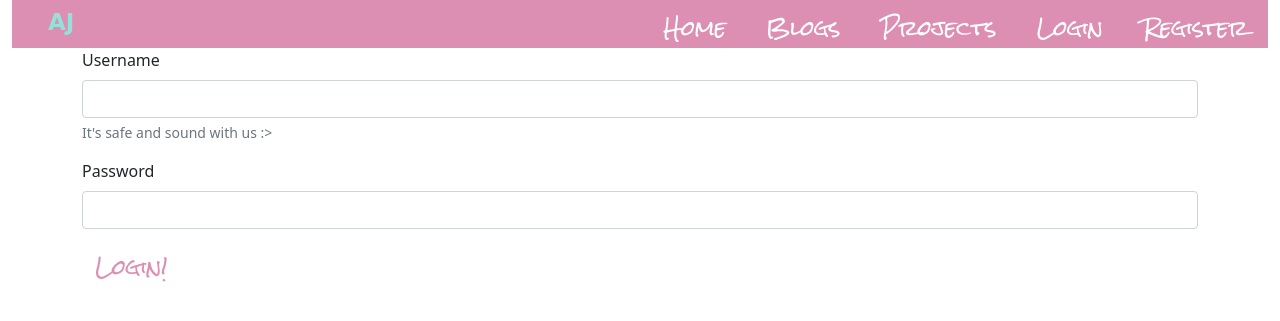
After one commit to aviiiij/serene_space, a Flask app: template app/templates/login.html in a window 1280 px wide. The commit adds this page. Shown: the top 321 px of the page. Run offline with Flask 2, Linux system fonts and the light colour scheme; the template is opened without the code that fills it, so the values that code supplies are empty; some web fonts are replaced.

Commit message:
Add Register and Login Pages

```diff
--- a/app/__init__.py
+++ b/app/__init__.py
@@ -1,5 +1,5 @@
 import os
-from flask import Flask, render_template, send_from_directory, request
+from flask import Flask, render_template, send_from_directory, request, redirect
 from dotenv import load_dotenv
 from werkzeug.security import generate_password_hash, check_password_hash
 from app.db import get_db
@@ -44,7 +44,7 @@ def register():
             return error, 418
 
     ## TODO: Return a register page
-    return "Register Page not yet implemented", 501
+    return render_template('register.html')
 
 
 @app.route('/login', methods=('GET', 'POST'))
@@ -64,12 +64,12 @@ def login():
             error = 'Incorrect password.'
 
         if error is None:
-            return "Login Successful", 200
+            return redirect('/')
         else:
             return error, 418
 
     ## TODO: Return a login page
-    return "Login Page not yet implemented", 501
+    return render_template('login.html')
 
 
 @app.route('/health')
--- /dev/null
+++ b/app/templates/login.html
@@ -0,0 +1,63 @@
+<!DOCTYPE html>
+<html lang="en">
+  <head>
+    <meta charset="UTF-8" />
+    <meta http-equiv="X-UA-Compatible" content="IE=edge" />
+    <meta name="viewport" content="width=device-width, initial-scale=1.0" />
+    <link rel="preconnect" href="https://fonts.gstatic.com" />
+    <link
+      href="https://fonts.googleapis.com/css2?family=Roboto:ital,wght@0,100;0,300;0,400;0,500;0,700;0,900;1,100;1,300;1,400;1,500;1,700;1,900&display=swap"
+      rel="stylesheet"
+    />
+    <!-- <script src="{{url_for('static', filename='js/main.js')}}"></script> -->
+    <link
+      href="https://cdn.jsdelivr.net/npm/bootstrap@5.0.1/dist/css/bootstrap.min.css"
+      rel="stylesheet"
+      integrity="sha384-+0n0xVW2eSR5OomGNYDnhzAbDsOXxcvSN1TPprVMTNDbiYZCxYbOOl7+AMvyTG2x"
+      crossorigin="anonymous"
+    />
+    <link
+      rel="stylesheet"
+      href="{{ url_for('static', filename='styles/main.css') }}"
+    />
+    <link rel="icon" href="./static/img/favicon.ico" type="image/x-icon" />
+    <title>Login</title>
+  </head>
+  <body>
+    <div class="container-fluid">
+      <div id="navbar">{% include 'navbar.html' %}</div>
+      <div class="container">
+        <form action="/login" method='POST'>
+          <div class="mb-3">
+            <label for="username" class="form-label">Username</label>
+            <input
+              type="text"
+              class="form-control"
+              id="username"
+              aria-describedby="userinfo"
+              name="username"
+            />
+            <div id="userinfo" class="form-text">
+              It's safe and sound with us :>
+            </div>
+          </div>
+          <div class="mb-3">
+            <label for="password" class="form-label">Password</label>
+            <input type="password" class="form-control" id="password" name="password"/>
+          </div>
+          <button type="submit" class="btn" value="submit">Login!</button>
+        </form>
+      </div>
+    </div>
+    <script
+    src="https://cdn.jsdelivr.net/npm/@popperjs/core@2.9.2/dist/umd/popper.min.js"
+    integrity="sha384-IQsoLXl5PILFhosVNubq5LC7Qb9DXgDA9i+tQ8Zj3iwWAwPtgFTxbJ8NT4GN1R8p"
+    crossorigin="anonymous"
+  ></script>
+  <script
+    src="https://cdn.jsdelivr.net/npm/bootstrap@5.0.1/dist/js/bootstrap.min.js"
+    integrity="sha384-Atwg2Pkwv9vp0ygtn1JAojH0nYbwNJLPhwyoVbhoPwBhjQPR5VtM2+xf0Uwh9KtT"
+    crossorigin="anonymous"
+  ></script>
+  </body>
+</html>
--- a/app/templates/navbar.html
+++ b/app/templates/navbar.html
@@ -21,6 +21,16 @@
              ><h3>Projects</h3></a
            >
          </li>
+         <li class="nav-item ms-4">
+          <a class="nav-link text-white" href="/login"
+            ><h3>Login</h3></a
+          >
+        </li>
+        <li class="nav-item ms-4">
+          <a class="nav-link text-white" href="/register"
+            ><h3>Register</h3></a
+          >
+        </li>
          <!-- <li class="nav-item ms-4">
            <a class="nav-link text-white" href="/#contact"><h3>Contact Me</h3></a>
          </li> -->
```
Also changed, not shown: app/templates/register.html (added, +63 -0 lines).
